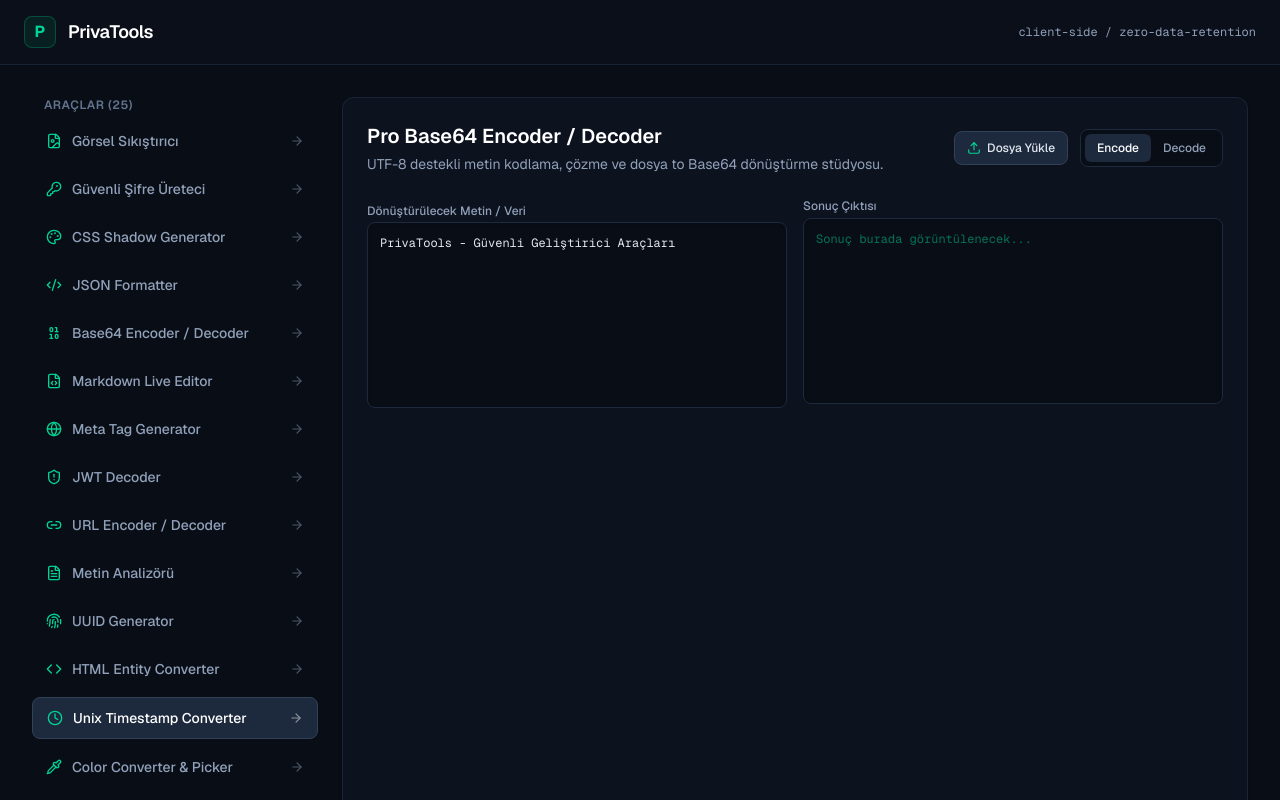
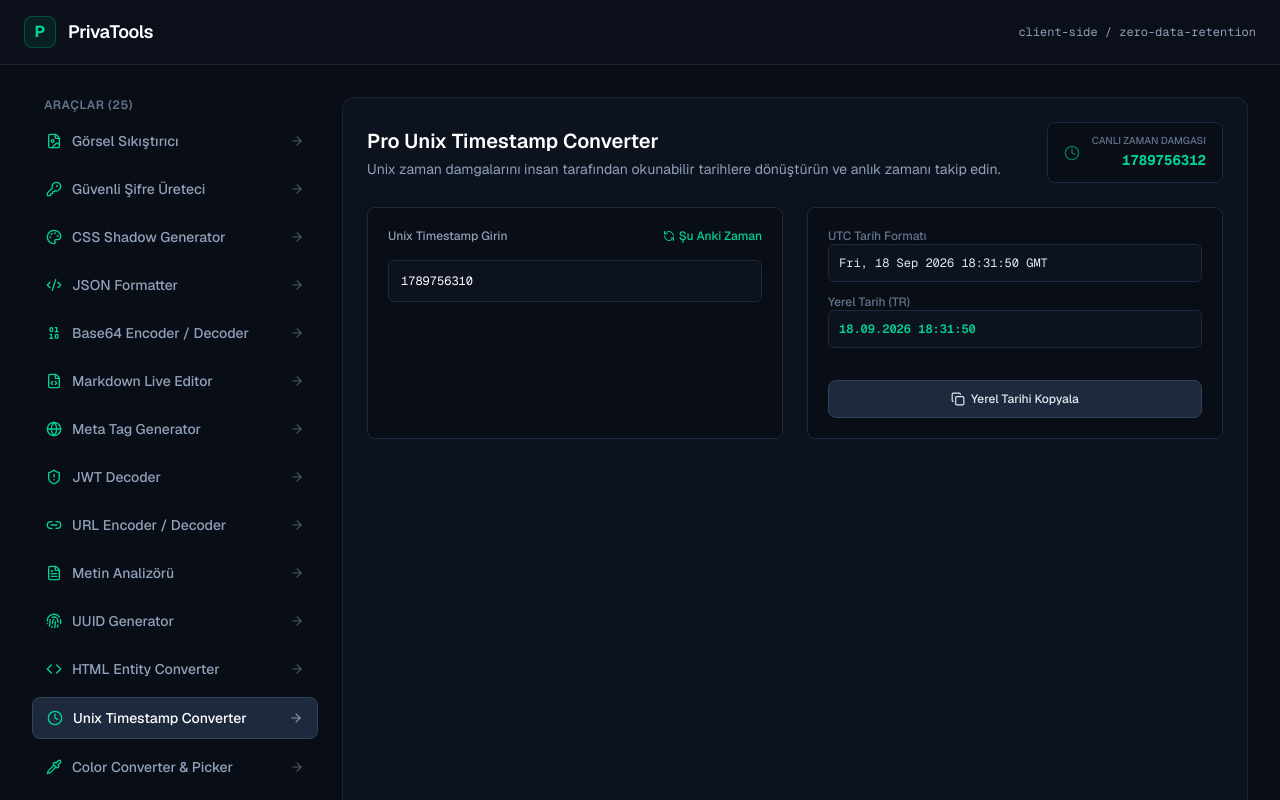
Before and after one commit to MuhammedEdev/privatools, a Next.js app: page / in a window 1280 px wide. Both pictures are taken after a click on the button "Unix Timestamp Converter". Shown: the top 800 px of the page. Built offline with nearby package versions, Linux system fonts and the light colour scheme.

Commit message:
feat: upgrade UnixTimestampConverter component with live counter and robust date parsing

```diff
--- a/src/components/tools/UnixTimestampConverter.tsx
+++ b/src/components/tools/UnixTimestampConverter.tsx
@@ -1,65 +1,43 @@
 "use client";
 
-import { useState, ChangeEvent } from "react";
-import { Copy, Check, Upload, Download, FileText, AlertCircle } from "lucide-react";
+import { useState, useEffect } from "react";
+import { Clock, Copy, Check, RefreshCcw } from "lucide-react";
 
-export default function Base64Converter() {
-  const [input, setInput] = useState<string>("PrivaTools - Güvenli Geliştirici Araçları");
-  const [output, setOutput] = useState<string>("");
-  const [mode, setMode] = useState<"encode" | "decode">("encode");
-  const [error, setError] = useState<string | null>(null);
+export default function UnixTimestampConverter() {
+  const [currentTimestamp, setCurrentTimestamp] = useState<number>(Math.floor(Date.now() / 1000));
+  const [inputTimestamp, setInputTimestamp] = useState<string>(Math.floor(Date.now() / 1000).toString());
   const [copied, setCopied] = useState<boolean>(false);
 
-  // Türkçe karakter destekli güvenli UTF-8 Base64 Encode / Decode
-  const handleProcess = (text: string, currentMode: "encode" | "decode") => {
-    setInput(text);
-    setError(null);
-    if (!text.trim()) {
-      setOutput("");
-      return;
-    }
+  // Canlı saat sayacı
+  useEffect(() => {
+    const timer = setInterval(() => {
+      setCurrentTimestamp(Math.floor(Date.now() / 1000));
+    }, 1000);
+    return () => clearInterval(timer);
+  }, []);
 
-    try {
-      if (currentMode === "encode") {
-        const utf8Encoder = new TextEncoder();
-        const utf8Bytes = utf8Encoder.encode(text);
-        let binaryString = "";
-        for (let i = 0; i < utf8Bytes.length; i++) {
-          binaryString += String.fromCharCode(utf8Bytes[i]);
-        }
-        setOutput(btoa(binaryString));
-      } else {
-        const binaryString = atob(text);
-        const bytes = new Uint8Array(binaryString.length);
-        for (let i = 0; i < binaryString.length; i++) {
-          bytes[i] = binaryString.charCodeAt(i);
-        }
-        const utf8Decoder = new TextDecoder();
-        setOutput(utf8Decoder.decode(bytes));
-      }
-    } catch (err) {
-      setError("Geçersiz format! (Malformed Base64 veya desteklenmeyen karakter)");
-      setOutput("");
-    }
+  const parseDate = (tsStr: string) => {
+    const num = parseInt(tsStr);
+    if (isNaN(num)) return { utc: "Geçersiz Timestamp", local: "Geçersiz Timestamp" };
+    // Milisaniye mi saniye mi kontrolü (10 haneden büyükse milisaniyedir)
+    const date = new Date(num > 1e11 ? num : num * 1000);
+    if (isNaN(date.getTime())) return { utc: "Geçersiz Tarih", local: "Geçersiz Tarih" };
+
+    return {
+      utc: date.toUTCString(),
+      local: date.toLocaleString("tr-TR"),
+    };
   };
 
-  // Dosyayı Base64'e çevirme
-  const handleFileUpload = (e: ChangeEvent<HTMLInputElement>) => {
-    const file = e.target.files?.[0];
-    if (!file) return;
-    const reader = new FileReader();
-    reader.onload = () => {
-      const result = reader.result as string;
-      setInput(result);
-      setOutput(result);
-      setMode("encode");
-    };
-    reader.readAsDataURL(file);
+  const result = parseDate(inputTimestamp);
+
+  const setToNow = () => {
+    const now = Math.floor(Date.now() / 1000).toString();
+    setInputTimestamp(now);
   };
 
-  const copyToClipboard = () => {
-    if (!output) return;
-    navigator.clipboard.writeText(output);
+  const copyToClipboard = (text: string) => {
+    navigator.clipboard.writeText(text);
     setCopied(true);
     setTimeout(() => setCopied(false), 2000);
   };
@@ -68,77 +46,64 @@ export default function Base64Converter() {
     <div className="space-y-6">
       <div className="flex flex-col sm:flex-row sm:items-center justify-between gap-4">
         <div>
-          <h1 className="text-xl font-semibold text-white">Pro Base64 Encoder / Decoder</h1>
+          <h1 className="text-xl font-semibold text-white">Pro Unix Timestamp Converter</h1>
           <p className="text-sm text-slate-400 mt-1">
-            UTF-8 destekli metin kodlama, çözme ve dosya to Base64 dönüştürme stüdyosu.
+            Unix zaman damgalarını insan tarafından okunabilir tarihlere dönüştürün ve anlık zamanı takip edin.
           </p>
         </div>
-
-        <div className="flex items-center gap-3">
-          <label className="bg-slate-800 hover:bg-slate-700 text-slate-200 text-xs font-medium py-2 px-3 rounded-lg transition cursor-pointer flex items-center gap-1.5 border border-slate-700">
-            <Upload className="w-3.5 h-3.5 text-emerald-400" />
-            <span>Dosya Yükle</span>
-            <input type="file" onChange={handleFileUpload} className="hidden" />
-          </label>
-
-          <div className="flex bg-[#090D16] border border-slate-800 rounded-lg p-1 text-xs">
-            <button
-              onClick={() => { setMode("encode"); handleProcess(input, "encode"); }}
-              className={`px-3 py-1.5 rounded-md font-medium transition ${mode === "encode" ? "bg-slate-800 text-white" : "text-slate-400 hover:text-white"}`}
-            >
-              Encode
-            </button>
-            <button
-              onClick={() => { setMode("decode"); handleProcess(input, "decode"); }}
-              className={`px-3 py-1.5 rounded-md font-medium transition ${mode === "decode" ? "bg-slate-800 text-white" : "text-slate-400 hover:text-white"}`}
-            >
-              Decode
-            </button>
+        <div className="bg-[#090D16] border border-slate-800 rounded-lg px-4 py-2.5 flex items-center gap-3">
+          <Clock className="w-4 h-4 text-emerald-400 animate-pulse" />
+          <div className="text-right">
+            <span className="text-[10px] text-slate-500 block uppercase font-medium">Canlı Zaman Damgası</span>
+            <span className="font-mono text-sm text-emerald-400 font-bold">{currentTimestamp}</span>
           </div>
         </div>
       </div>
 
-      {error && (
-        <div className="bg-rose-500/10 border border-rose-500/30 rounded-lg p-3 text-rose-400 text-xs flex items-center gap-2">
-          <AlertCircle className="w-4 h-4 shrink-0" />
-          <span>{error}</span>
-        </div>
-      )}
-
-      <div className="grid grid-cols-1 md:grid-cols-2 gap-4">
-        <div className="space-y-2">
-          <label className="text-xs font-medium text-slate-400">
-            {mode === "encode" ? "Dönüştürülecek Metin / Veri" : "Base64 Metni"}
-          </label>
-          <textarea
-            rows={10}
-            value={input}
-            onChange={(e) => handleProcess(e.target.value, mode)}
-            placeholder="Veriyi buraya girin..."
-            className="w-full bg-[#090D16] border border-slate-800 rounded-lg p-3 text-xs font-mono text-slate-200 focus:outline-none focus:border-slate-700 resize-none shadow-inner"
+      <div className="grid grid-cols-1 lg:grid-cols-2 gap-6">
+        <div className="bg-[#090D16] border border-slate-800 rounded-lg p-5 space-y-4 text-xs">
+          <div className="flex justify-between items-center">
+            <label className="text-slate-400 font-medium">Unix Timestamp Girin</label>
+            <button
+              onClick={setToNow}
+              className="text-emerald-400 hover:underline flex items-center gap-1 font-medium"
+            >
+              <RefreshCcw className="w-3 h-3" /> Şu Anki Zaman
+            </button>
+          </div>
+          <input
+            type="text"
+            value={inputTimestamp}
+            onChange={(e) => setInputTimestamp(e.target.value)}
+            placeholder="Örn: 1774000000"
+            className="w-full bg-[#0D121F] border border-slate-800 rounded-md p-3 text-white font-mono focus:outline-none focus:border-slate-700 shadow-inner"
           />
         </div>
 
-        <div className="space-y-2">
-          <div className="flex justify-between items-center mb-1">
-            <label className="text-xs font-medium text-slate-400">Sonuç Çıktısı</label>
-            {output && (
-              <button
-                onClick={copyToClipboard}
-                className="text-xs text-emerald-400 hover:underline flex items-center gap-1 font-medium"
-              >
-                {copied ? <Check className="w-3 h-3" /> : <Copy className="w-3 h-3" />}
-                {copied ? "Kopyalandı" : "Kopyala"}
-              </button>
-            )}
+        <div className="bg-[#090D16] border border-slate-800 rounded-lg p-5 space-y-4 text-xs flex flex-col justify-between">
+          <div className="space-y-3">
+            <div className="space-y-1">
+              <span className="text-slate-500 font-medium">UTC Tarih Formatı</span>
+              <div className="bg-[#0D121F] border border-slate-800 rounded-md p-2.5 font-mono text-slate-200 select-all">
+                {result.utc}
+              </div>
+            </div>
+
+            <div className="space-y-1">
+              <span className="text-slate-500 font-medium">Yerel Tarih (TR)</span>
+              <div className="bg-[#0D121F] border border-slate-800 rounded-md p-2.5 font-mono text-emerald-400 font-semibold select-all">
+                {result.local}
+              </div>
+            </div>
           </div>
-          <textarea
-            rows={10}
-            readOnly
-            value={output}
-            placeholder="Sonuç burada görüntülenecek..."
-            className="w-full bg-[#090D16] border border-slate-800 rounded-lg p-3 text-xs font-mono text-emerald-400 focus:outline-none resize-none shadow-inner select-all"
-          />
+
+          <button
+            onClick={() => copyToClipboard(result.local)}
+            className="w-full bg-slate-800 hover:bg-slate-700 text-slate-200 font-medium py-2.5 rounded-lg transition border border-slate-700 flex items-center justify-center gap-1.5 mt-4"
+          >
+            {copied ? <Check className="w-3.5 h-3.5 text-emerald-400" /> : <Copy className="w-3.5 h-3.5" />}
+            {copied ? "Tarih Kopyalandı" : "Yerel Tarihi Kopyala"}
+          </button>
         </div>
       </div>
     </div>
```
